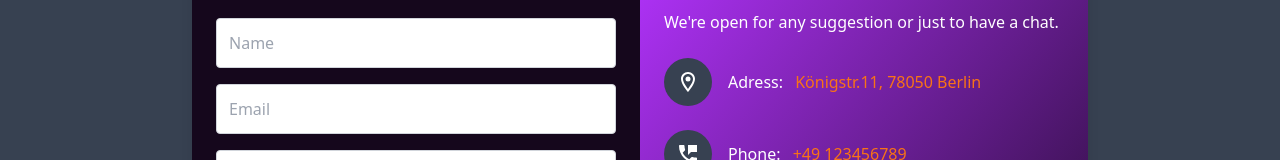
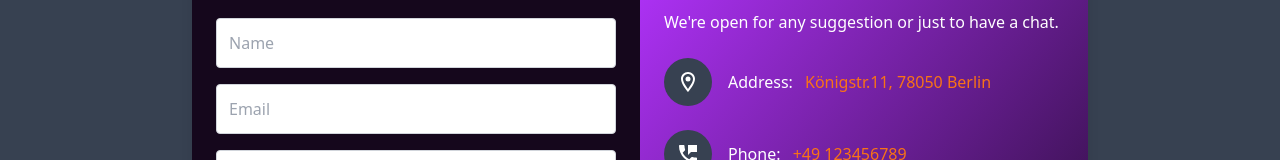
Before and after one commit to servetisikli/fit-lite-final-project-client, a React (Vite) app: page /contact in a window 1280 px wide. Shown: the part 330-490 px from the top of the page. Built offline with nearby package versions, Linux system fonts and the light colour scheme; a web font is replaced by a local one.

Commit message:
contact page updated

```diff
--- a/src/pages/contact/Contact.jsx
+++ b/src/pages/contact/Contact.jsx
@@ -119,7 +119,7 @@ const ContactForm = () => {
                   <span className="text-orange-500 fas fa-map-marker-alt"></span>
                 </div>
                 <p className="ml-4 mt-3">
-                  Adress:{" "}
+                  Address:{" "}
                   <span className="ml-2 text-orange-500">
                     Königstr.11, 78050 Berlin
                   </span>
```
